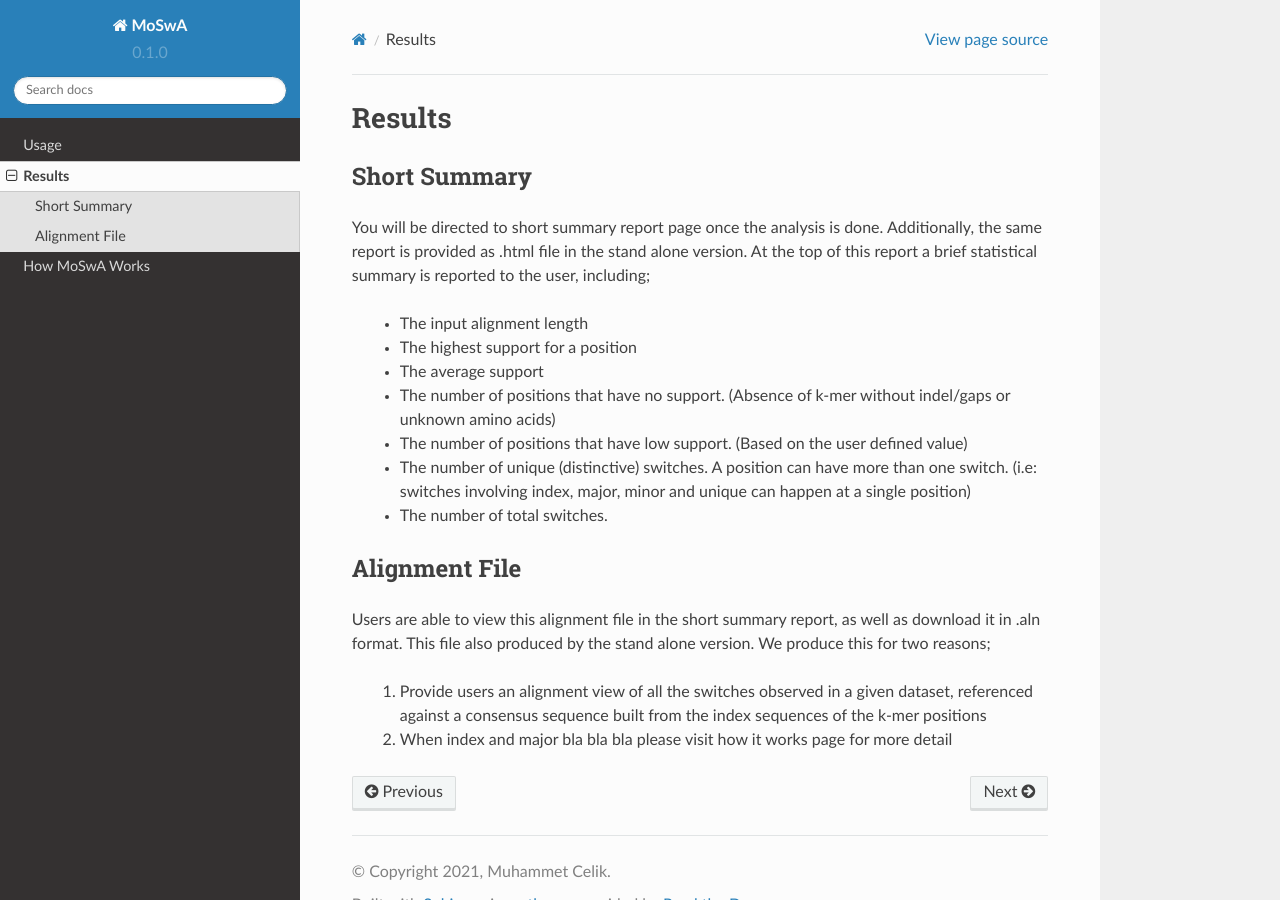
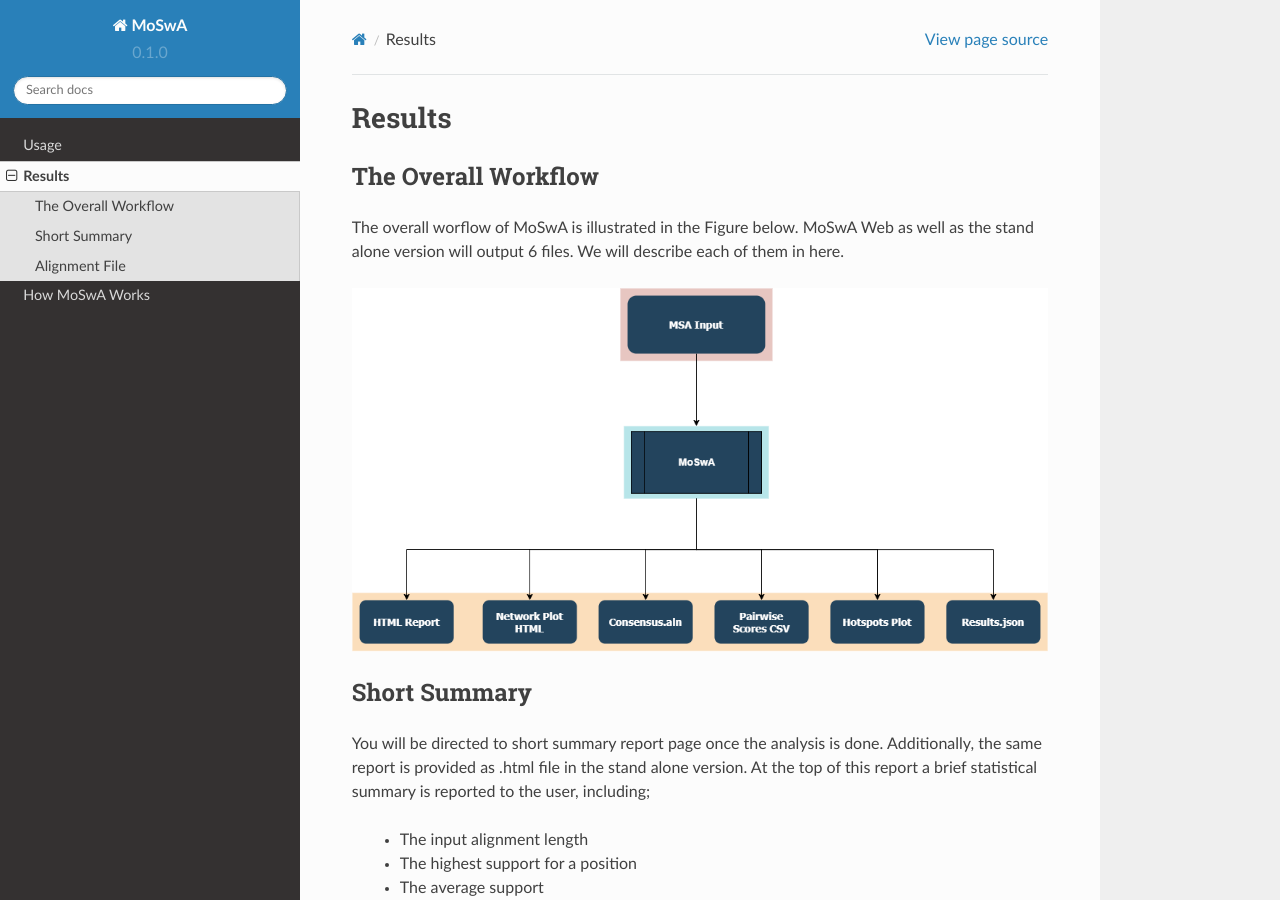
Before and after one commit to macelik/MoSwADocs, a Sphinx documentation site: the page built from docs/source/results.rst, in a window 1280 px wide and 900 px high. Built offline with Sphinx 7.4.7 and the Read the Docs theme 2.0.0, drawn with Linux system fonts in a browser that asks for light colours.

Commit message:
Update results.rst

```diff
--- a/docs/source/results.rst
+++ b/docs/source/results.rst
@@ -1,5 +1,14 @@
 Results
 =======
+
+.. _workflow:
+
+The Overall Workflow
+--------------------
+
+The overall worflow of MoSwA is illustrated in the Figure below. MoSwA Web as well as the stand alone version will output 6 files. We will describe each of them in here.
+
+.. figure:: figs/Fig1_v1.png
 
 .. _summary:
 
```
